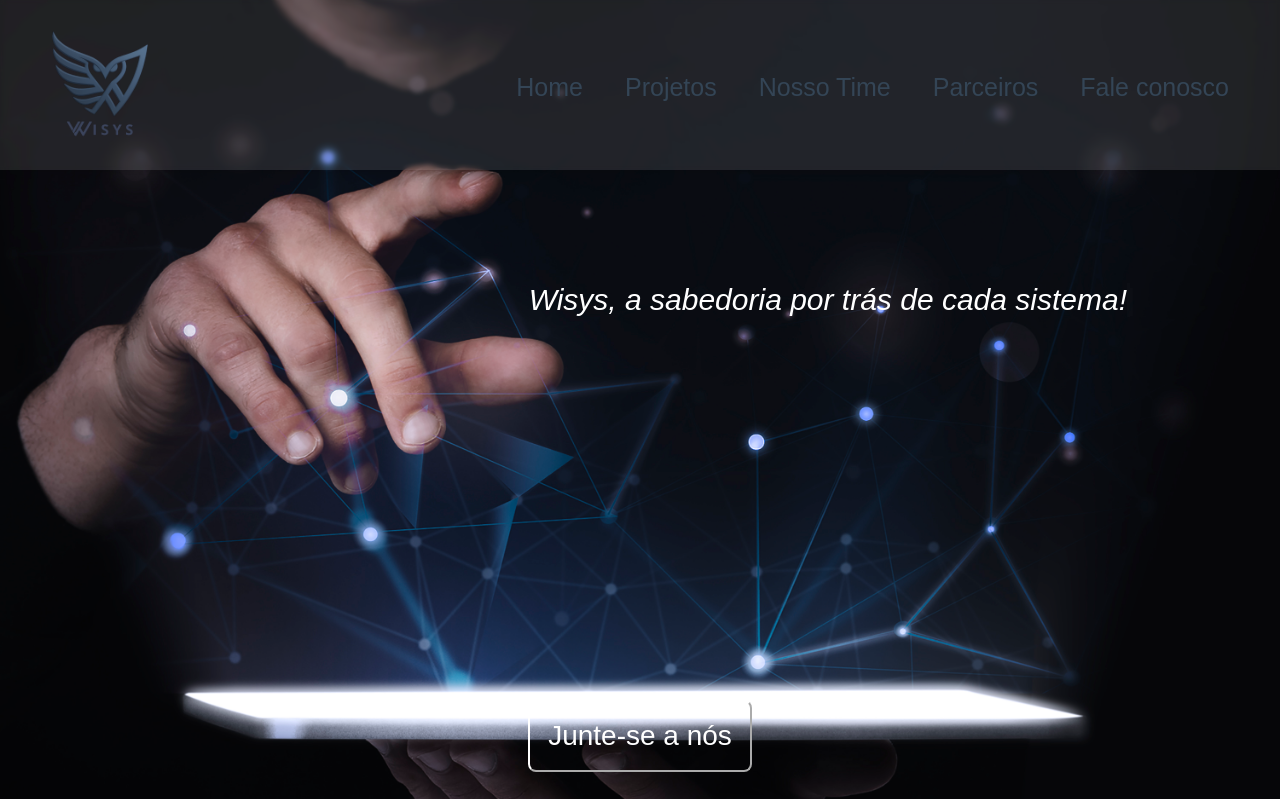
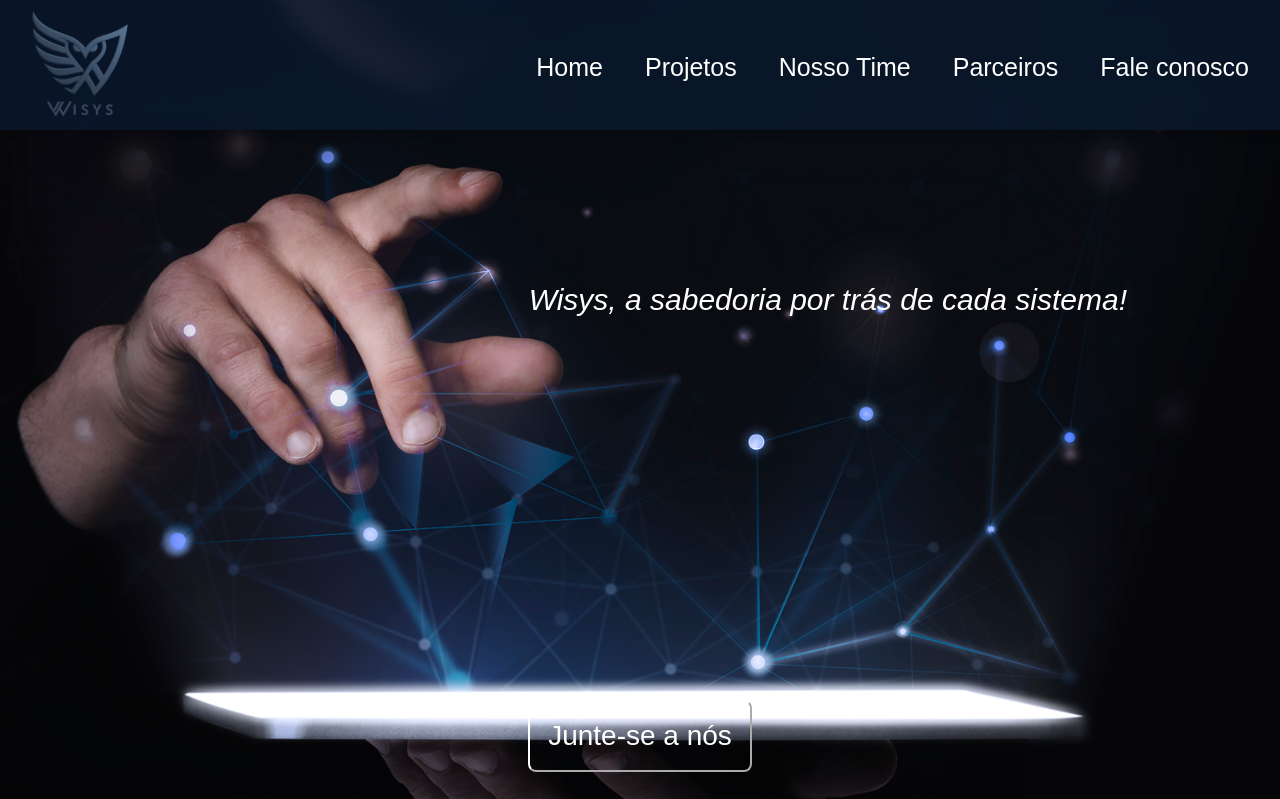
Before and after one commit to Gisele-Nuness/wisys-landing-page, a PHP site: page / in a window 1280 px wide. Shown: the top 799 px of the page. Run offline with PHP 8.4, Linux system fonts and the light colour scheme; some web fonts are replaced.

Commit message:
Atualização03/09

```diff
--- a/src/css/style.css
+++ b/src/css/style.css
@@ -27,12 +27,17 @@ header {
 
 }
 
+section {
+    scroll-margin-top: 110px;
+}
+
+
 #home,
 #projetos,
 #colaboradores,
 #parceiros,
 #faleconosco {
-  scroll-margin-top: 300px;
+  scroll-margin-top: 110px;
 }
 
 
@@ -45,15 +50,16 @@ header {
     display: flex;
     justify-content: space-between;
     align-items: center;
-    padding: 30px;
+    padding: 10px;
     font-weight: 400;
     font-size: 50px;
-    background: rgba(255, 255, 255, 0.1);
-    backdrop-filter: blur(2px);
+    background: rgba(10, 25, 47, 0.8);
+    backdrop-filter: blur(10px);
     -webkit-backdrop-filter: blur(10px);
     box-shadow: 0 4px 6px rgba(0, 0, 0, 0.1);
     z-index: 1;
 }
+
 
 .logo {
     display: flex;
@@ -72,7 +78,7 @@ main {
 }
 /* Links da navbar */
 #navbar a {
-    color: #344556; /* Cor inicial */
+    color: white; /* Cor inicial */
     transition: color 0.7s ease, background-color 0.7s ease; /* Transição suave */
     text-decoration: none;
     margin: 0 15px;
@@ -90,11 +96,11 @@ main {
 }
 
 #navbar.scrolled a {
-    color: #93a2ba;
+    color: white;
 }
 
 #navbar.scrolled a:hover {
-    color: #ededed;
+    color: white;
 }
 
 /* QUEM SOMOS */
@@ -108,6 +114,7 @@ section.home {
     height: 50%;
     color: #fff;
     margin-top: 100px;
+    scroll-margin-top: 110px;
 
 }
 
@@ -154,6 +161,7 @@ section.home {
     display: flex;
     flex-direction: column;
     padding: 70px 0;
+    scroll-margin-top: 110px;
 }
 
 .projetos .titulo {
@@ -252,6 +260,7 @@ section.home {
 .projetos, .colaboradores, .parceiros {
     animation: autoShowAnimation both;
     animation-timeline: view(70% 5%);
+
 }
 
 @keyframes autoShowAnimation {
@@ -269,6 +278,7 @@ section.home {
 .colaboradores {
     padding: 4rem 2rem;
     text-align: center;
+    scroll-margin-top: 110px;
   }
 
   .colaboradores h2 {
@@ -380,6 +390,7 @@ section.parceiros {
     align-items: center;
     justify-content: center;
     margin-top: 30px;
+    scroll-margin-top: 110px;
  }
 
  .titulo-parceiros {
@@ -459,6 +470,8 @@ section.parceiros {
     background-color: #ffffff;
     margin-top: 100px;
     color: #666;
+     scroll-margin-top: 110px;
+
  }
 
  .container {
--- a/src/js/index.js
+++ b/src/js/index.js
@@ -40,3 +40,38 @@ window.addEventListener("scroll", function () {
     navbar.classList.remove("scrolled");
   }
 });
+
+// Scroll links internos
+document.querySelectorAll('a[href^="#"]').forEach(anchor => {
+  anchor.addEventListener('click', function(e) {
+    e.preventDefault();
+
+    const navbar = document.getElementById("navbar");
+    const navbarHeight = navbar.offsetHeight;
+    const target = document.querySelector(this.getAttribute('href'));
+
+    let extraOffset = -200;
+
+    if (target.id === "faleconosco") {
+      extraOffset = -520;
+    }
+
+    const targetPosition = target.getBoundingClientRect().top + window.scrollY - navbarHeight - extraOffset;
+
+    window.scrollTo({
+      top: targetPosition,
+      behavior: 'smooth'
+    });
+  });
+});
+
+const targetPosition = target.getBoundingClientRect().top + window.scrollY - navbarHeight - extraOffset;
+
+
+const maxScroll = document.body.scrollHeight - window.innerHeight;
+const finalPosition = Math.min(targetPosition, maxScroll);
+
+window.scrollTo({
+  top: finalPosition,
+  behavior: 'smooth'
+});
```
